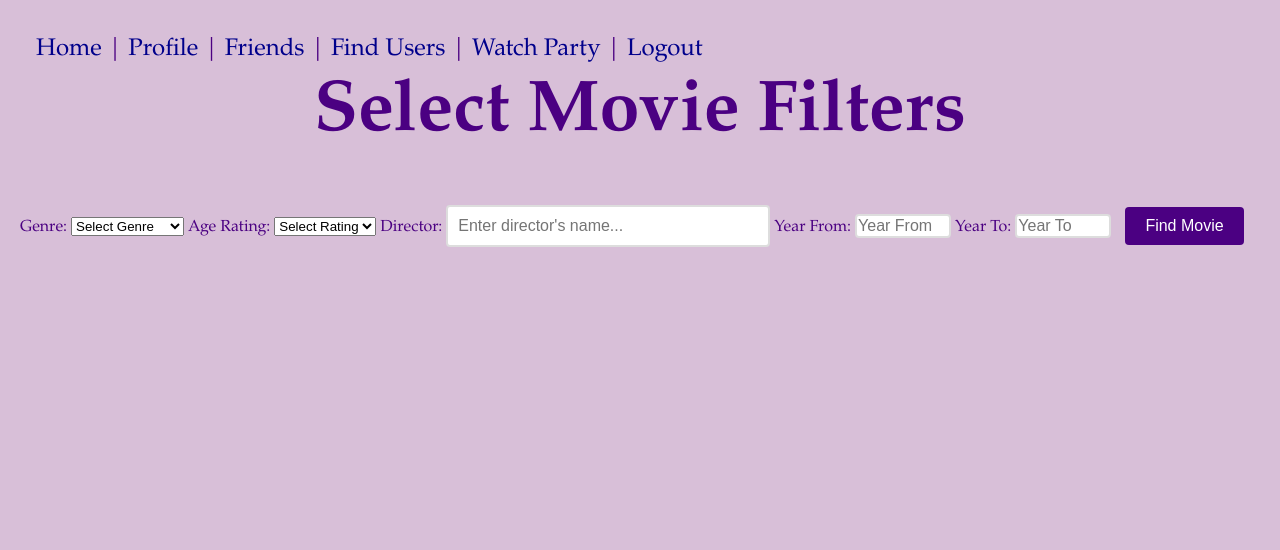
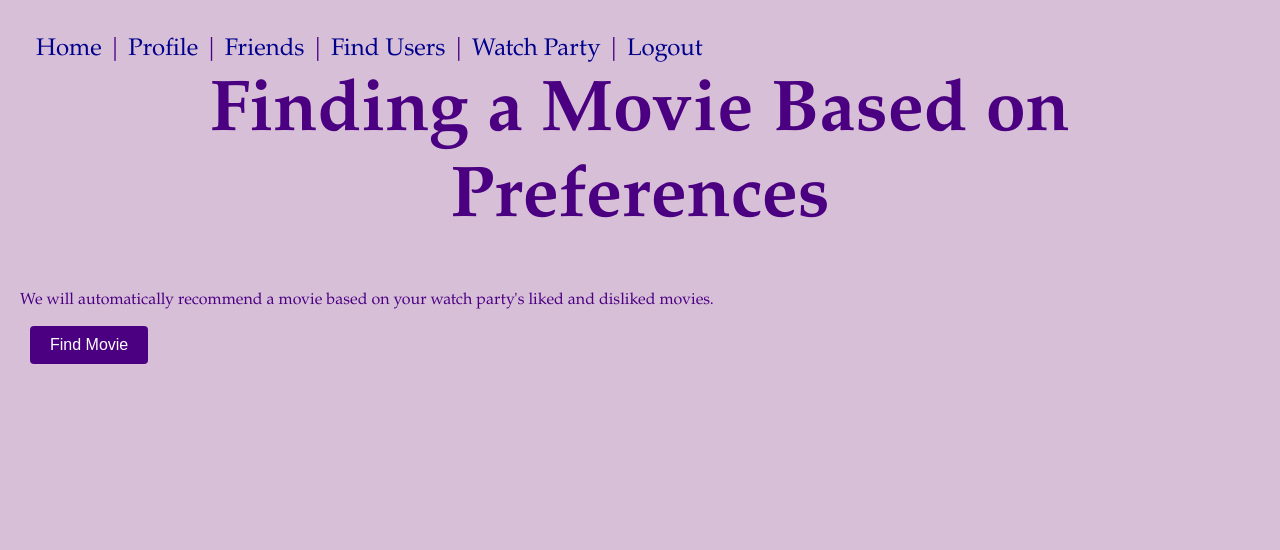
Before and after one commit to Enduge/MovieMuse, a Django app: page /users/watchparty/1/submit/ in a window 1280 px wide. Shown: the top 550 px of the page. Run offline with Django 5.2, Linux system fonts and the light colour scheme; a user stored in the database is signed in; tables that the repository leaves empty hold one stand-in row (values such as "Sample post").

Commit message:
Update watchparty_submit.html
Removed the filter picking since it is no longer needed

```diff
--- a/mysite/users/templates/users/watchparty_submit.html
+++ b/mysite/users/templates/users/watchparty_submit.html
@@ -4,51 +4,10 @@
 {% endblock %}
 
 {% block content %}
-    <h1>Select Movie Filters</h1>
+    <h1>Finding a Movie Based on Preferences</h1>
+    <p>We will automatically recommend a movie based on your watch party's liked and disliked movies.</p>
+
     <form action="{% url 'users:watchparty_result' party_id=party.id %}" method="GET">
-        <label for="genre">Genre:</label>
-        <select id="genre" name="genre">
-            <option value="">Select Genre</option>
-            <option value="Action">Action</option>
-            <option value="Adventure">Adventure</option>
-            <option value="Animation">Animation</option>
-            <option value="Comedy">Comedy</option>
-            <option value="Crime">Crime</option>
-            <option value="Documentary">Documentary</option>
-            <option value="Drama">Drama</option>
-            <option value="Family">Family</option>
-            <option value="Fantasy">Fantasy</option>
-            <option value="History">History</option>
-            <option value="Horror">Horror</option>
-            <option value="Music">Music</option>
-            <option value="Mystery">Mystery</option>
-            <option value="Romance">Romance</option>
-            <option value="Science Fiction">Science Fiction</option>
-            <option value="Thriller">Thriller</option>
-            <option value="War">War</option>
-            <option value="Western">Western</option>
-        </select>
-
-        <label for="rating">Age Rating:</label>
-        <select id="rating" name="rating">
-            <option value="">Select Rating</option>
-            <option value="G">G</option>
-            <option value="PG">PG</option>
-            <option value="PG-13">PG-13</option>
-            <option value="R">R</option>
-            <option value="NC-17">NC-17</option>
-            <option value="Unrated">Unrated</option>
-        </select>
-
-        <label for="director">Director:</label>
-        <input type="text" id="director" name="director" placeholder="Enter director's name...">
-
-        <label for="yearFrom">Year From:</label>
-        <input type="number" id="yearFrom" name="yearFrom" placeholder="Year From" min="1900" max="2025">
-
-        <label for="yearTo">Year To:</label>
-        <input type="number" id="yearTo" name="yearTo" placeholder="Year To" min="1900" max="2025">
-
         <button type="submit">Find Movie</button>
     </form>
 {% endblock %}
```
